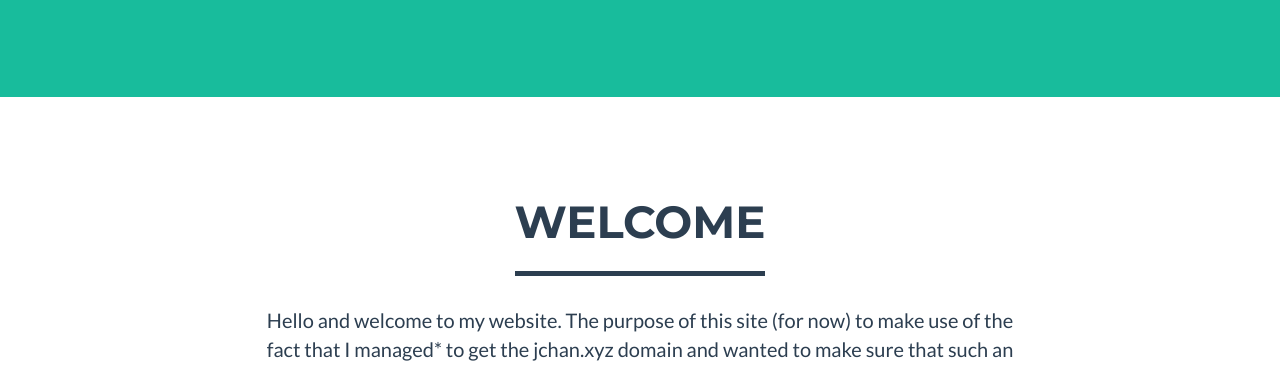
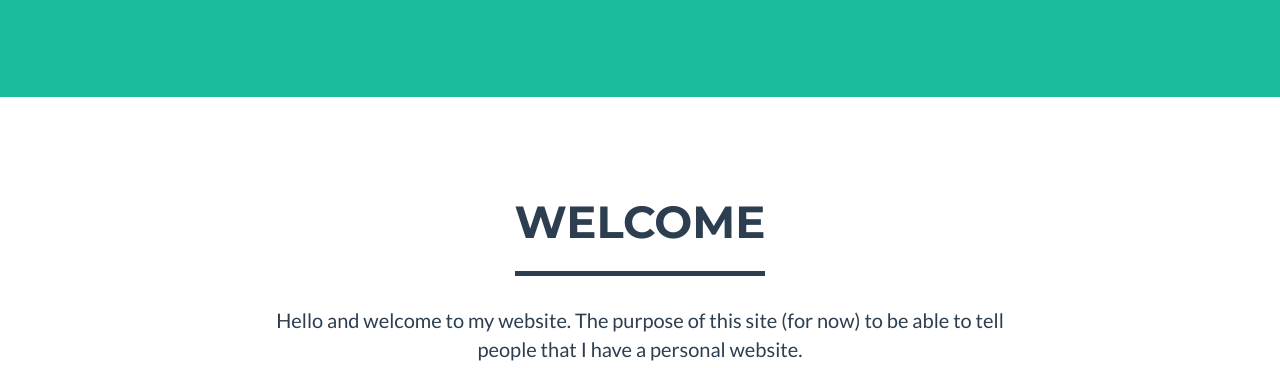
Before and after one commit to justinchan/justinchan.github.io, a plain HTML site: page index.html in a window 1280 px wide. Shown: the part 580-948 px from the top of the page. Drawn offline with nearby package versions, Linux system fonts and the light colour scheme.

Commit message:
Update index.html

```diff
--- a/index.html
+++ b/index.html
@@ -94,8 +94,7 @@
             </div>
             <div class="row">
                 <div class="col-lg-8 col-lg-offset-2 text-center">
-                  <p>Hello and welcome to my website. The purpose of this site (for now) to make use of the fact that I managed* to get the jchan.xyz domain and wanted to make sure that such an achievement did not go to waste. Until this site looks more polished, please check out these tidbits about me.</p>
-                   *As you may know, Chan is one of the most common surnames in Asia, and names that start with J are obviously a dime a dozen, <a target="_blank" href="https://en.wikipedia.org/wiki/Jackie_Chan">like this one</a>.
+                  <p>Hello and welcome to my website. The purpose of this site (for now) to be able to tell people that I have a personal website.</p>
                 </div>
             </div>
 
```
